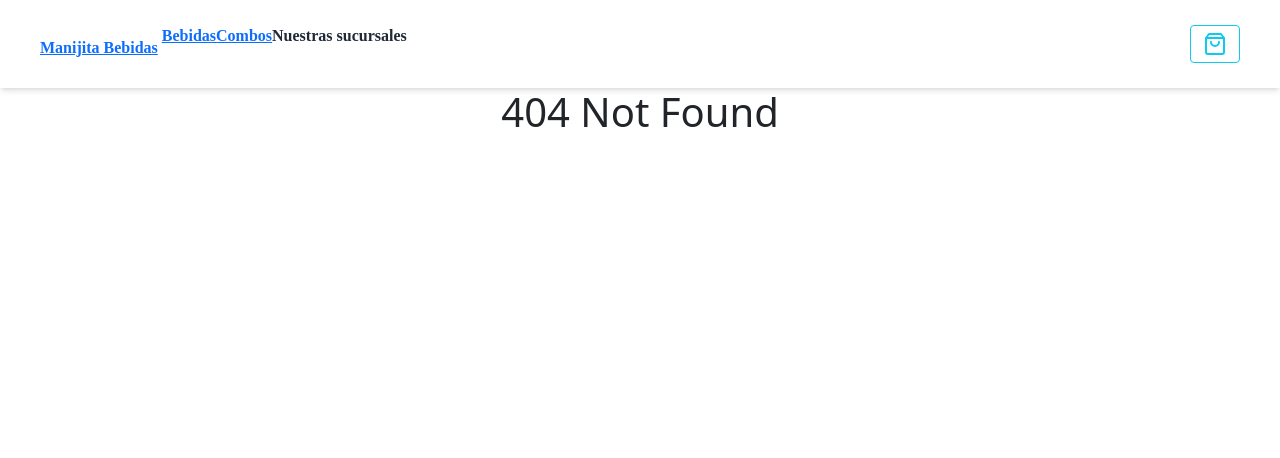
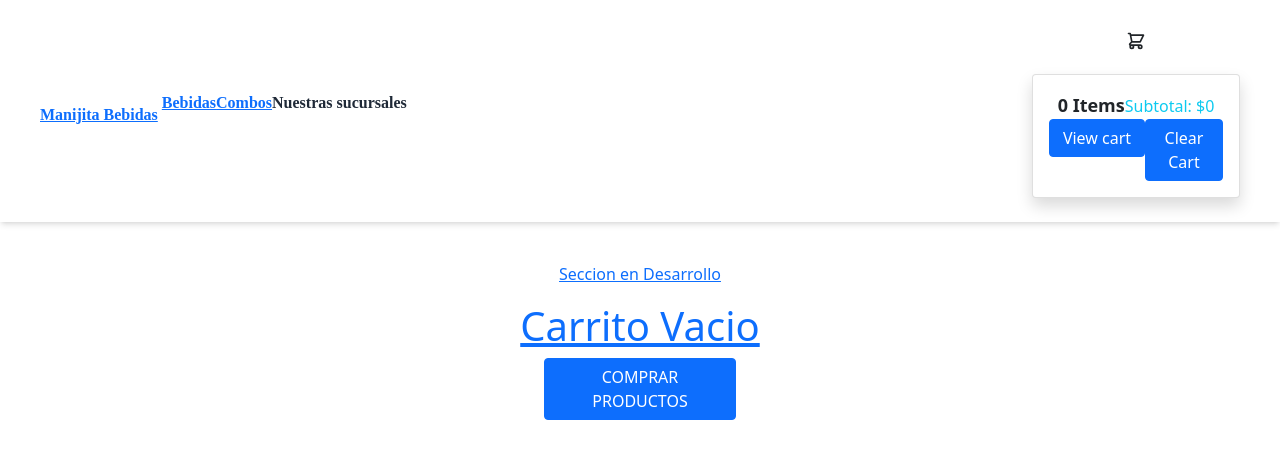
Before and after one commit to lorenzobcastano/manijita-react-castano, a React (Create React App) app: page /cart in a window 1280 px wide. Before the commit this address had no page. Shown: the top 458 px of the page. Built offline with nearby package versions, Linux system fonts and the light colour scheme.

Commit message:
Entrega Cart view

```diff
--- a/src/App.js
+++ b/src/App.js
@@ -5,6 +5,7 @@
 import {BrowserRouter,Outlet,Routes,Route} from "react-router-dom";
 import NotFoundPage from './NotFoundPage';
 import { CartProvider } from "./context/CartContext";
+import Cart from "./components/Cart";
 
 function App() {
   return (
@@ -20,6 +21,7 @@
       <Route path="/" element={<ItemListContainer greeting = {"Bienvenido a Manijita Bebidas este es nuestro catalogo!"}/>} />
       <Route path="/categoria/:nombreCategoria" element={<ItemListContainer/>} />
       <Route path="/producto/:Item" element={<ItemDetailContainer/>} />
+      <Route path="/cart" element={<Cart />} />
       <Route path='*' element={<NotFoundPage/>}/>
     </Routes>
     </div>
--- /dev/null
+++ b/src/components/Cart.js
@@ -0,0 +1,44 @@
+import React from 'react'
+import CartItem from './CartItem';
+import { useContext } from "react";
+import { Link } from 'react-router-dom';
+import CartContext from '../context/CartContext';
+
+
+function Cart() {
+
+    const { cart, clearAll, totalItems, totalPrice } = useContext(CartContext)
+
+  return (
+
+    <section>
+              {cart.length > 0 &&
+                <div className="flex mx-auto w-8/12 mt-10 mb-10 font-bold">
+                <div className="grid h-20 flex-grow card bg-base-300 rounded-box place-items-center shadow-xl">Productos en carrito: {totalItems}</div>
+                <div className="divider divider-horizontal"></div>
+                <div className="grid h-20 flex-grow card bg-base-300 rounded-box place-items-center shadow-xl">TOTAL ${totalPrice}</div>
+        </div>}
+      <div className="flex flex-column flex-wrap gap-3 w-4/5 m-auto justify-around">
+        {cart.map((item) => (
+          <CartItem
+            nombre={item.nombre}
+            precio={item.precio}
+            pictureUrl={item.pictureUrl}
+            quantity={item.quantity}
+            id={item.id}
+            key={item.id}
+          />))}
+      </div>
+
+      <div className='mt-10 text-center'>
+      {cart.length > 0 ? <button className="btn btn-primary btn-block w-48" onClick={clearAll}>Pasar al pago</button>
+          :
+          <Link to="../"> <p>Seccion en Desarrollo</p>
+          <h1>Carrito Vacio</h1><button className="btn btn-primary btn-block w-48" onClick={clearAll}>COMPRAR PRODUCTOS</button></Link>}
+      </div>
+    </section>
+
+  )
+}
+
+export default Cart;
--- /dev/null
+++ b/src/components/CartItem.js
@@ -0,0 +1,35 @@
+import React from 'react'
+import { useContext } from 'react'
+import CartContext from '../context/CartContext'
+import { Link } from 'react-router-dom'
+
+const CartItem = ({ nombre, precio, pictureUrl, quantity,id}) => {
+
+    const {deleteItem} = useContext(CartContext)
+
+    const borrar = () => {
+        deleteItem(id)
+    }
+
+    return (
+        <div className="card w-3/5 bg-base-100 shadow-xl flex flex-row flex-wrap justify-between card-body items-center m-auto">
+        <Link to={"../producto/"+id}>
+            <figure className="p-2">
+                <img src={pictureUrl} alt="" className="rounded-xl h-16" />
+            </figure>
+            <h2 className="">{nombre}</h2>
+        </Link>
+        <p className="italic">Cantidad: {quantity}</p>
+        <p className="italic font-bold">Precio: ${precio}</p>
+        <p className="italic font-bold">Total: ${precio * quantity}</p>
+        <button className="btn btn-square btn-sm" onClick={borrar}>
+            <svg xmlns="http://www.w3.org/2000/svg" className="h-6 w-6" fill="none" viewBox="0 0 24 24" stroke="currentColor"><path strokeLinecap="round" strokeLinejoin="round" strokeWidth="2" d="M6 18L18 6M6 6l12 12" /></svg>
+
+            </button>
+        </div>
+
+    )
+
+}
+
+export default CartItem ;
--- a/src/components/CartWidget.js
+++ b/src/components/CartWidget.js
@@ -1,27 +1,50 @@
-
-import React from 'react'
+import { Link } from "react-router-dom";
+import { useContext } from "react";
+import CartContext from "../context/CartContext";
 
 export  const CartWidget = () => {
+
+    const {clearAll, totalItems, totalPrice} = useContext(CartContext)
 return (
-    <button className='btn btn-outline-info ms-auto'>
-    <svg
-    xmlns="http://www.w3.org/2000/svg"
-    width="24"
-    height="24"
-    fill="none"
-    stroke="currentColor"
-    strokeLinecap="round"
-    strokeLinejoin="round"
-    strokeWidth="2"
-    className="feather feather-shopping-bag"
-    viewBox="0 0 24 24"
-    >
-    <path d="M6 2L3 6v14a2 2 0 002 2h14a2 2 0 002-2V6l-3-4z"></path>
-    <path d="M3 6L21 6"></path>
-    <path d="M16 10a4 4 0 01-8 0"></path>
-    </svg>
+    <div className="flex-none">
+            <div className="dropdown dropdown-end">
+                <label tabIndex="0" className="btn btn-ghost btn-circle">
+                    <div className="indicator">
+                        <svg xmlns="http://www.w3.org/2000/svg" className="h-5 w-5" fill="none" viewBox="0 0 24 24" stroke="currentColor"><path strokeLinecap="round" strokeLinejoin="round" strokeWidth="2" d="M3 3h2l.4 2M7 13h10l4-8H5.4M7 13L5.4 5M7 13l-2.293 2.293c-.63.63-.184 1.707.707 1.707H17m0 0a2 2 0 100 4 2 2 0 000-4zm-8 2a2 2 0 11-4 0 2 2 0 014 0z" /></svg>
+                        {totalItems > 0 && <span className="badge badge-sm indicator-item">{totalItems}</span>}
+            </div>
+        </label>
+        <div tabIndex="0" className="mt-3 card card-compact dropdown-content w-52 bg-base-100 shadow">
+                    <div className="card-body">
+                        <span className="font-bold text-lg">{totalItems} Items</span>
+                        <span className="text-info">Subtotal: ${totalPrice}</span>
+                        <div className="card-actions flex justify-center">
+                        <Link to="/cart"><button className="btn btn-primary btn-block w-24">View cart</button></Link>
+                        <button className="btn btn-primary btn-block w-24" onClick={clearAll}>Clear Cart</button>
+                </div>
+            </div>
+        </div>
+    </div>
+    </div>
+    // <button className='btn btn-outline-info ms-auto'>
+    // <svg
+    // xmlns="http://www.w3.org/2000/svg"
+    // width="24"
+    // height="24"
+    // fill="none"
+    // stroke="currentColor"
+    // strokeLinecap="round"
+    // strokeLinejoin="round"
+    // strokeWidth="2"
+    // className="feather feather-shopping-bag"
+    // viewBox="0 0 24 24"
+    // >
+    // <path d="M6 2L3 6v14a2 2 0 002 2h14a2 2 0 002-2V6l-3-4z"></path>
+    // <path d="M3 6L21 6"></path>
+    // <path d="M16 10a4 4 0 01-8 0"></path>
+    // </svg>
 
-    </button>
+    // </button>
 );
 };
 
--- a/src/components/ItemListContainer.js
+++ b/src/components/ItemListContainer.js
@@ -23,7 +23,7 @@
 
 </div >
 <div className="">
-    {loader ? <span>Cargando Productos...</span>:<ItemList items={products}/>}
+    {loader ? <span>CARGANDO...</span>:<ItemList items={products}/>}
 </div>
 </div>
 );
--- a/src/context/CartContext.js
+++ b/src/context/CartContext.js
@@ -11,14 +11,21 @@
         return exist
     }
 
+    const totalItems = cart.map(item => item.quantity).reduce((prev,curr) => prev + curr, 0)
+    const totalPrice = cart.map(item => item.precio * item.quantity).reduce((prev,curr) => prev + curr, 0)
+
     const addItem = (item) => {
         const exist = isInCart(item.id)
         if (!exist) {
             setCart([...cart, item])
-            console.log({item})
+            console.log(item)
             console.log(cart)
         } else {
-            alert("Tal producto ya esta en el carrito")
+            const index = cart.findIndex(x => x.id === item.id)
+            const cart_ = cart.slice()
+            cart_[index].quantity = cart_[index].quantity+ item.quantity
+            setCart(cart_)
+            alert("El producto ya se encuentra dentro del carrito")
         }
     }
 
@@ -38,7 +45,9 @@
         addItem,
         isInCart,
         deleteItem,
-        clearAll
+        clearAll,
+        totalItems,
+        totalPrice,
     }
 
     return (
@@ -48,5 +57,5 @@
     )
 }
 
+export { CartProvider };
 export default CartContext;
-export { CartProvider };
```
